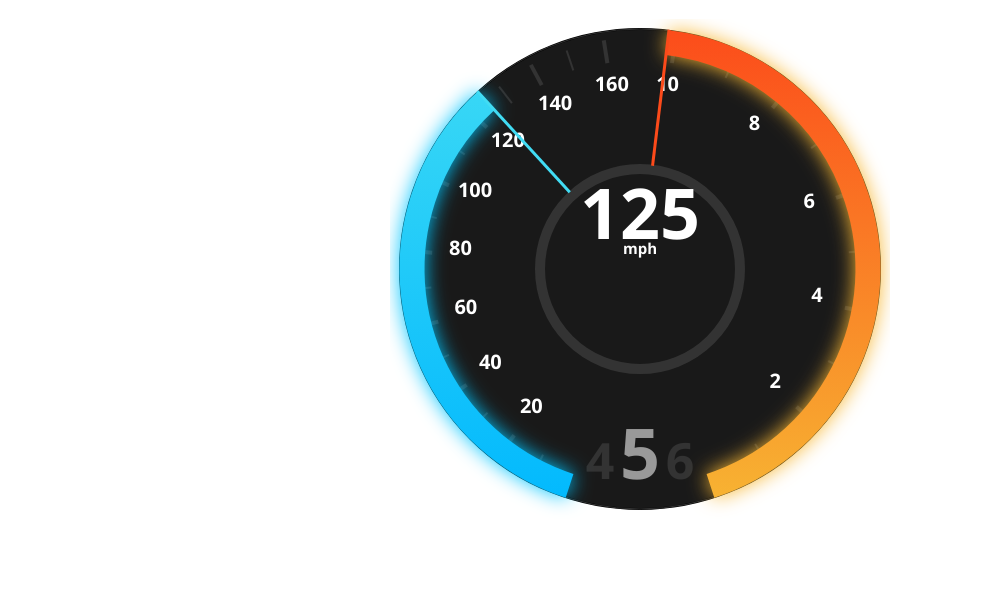
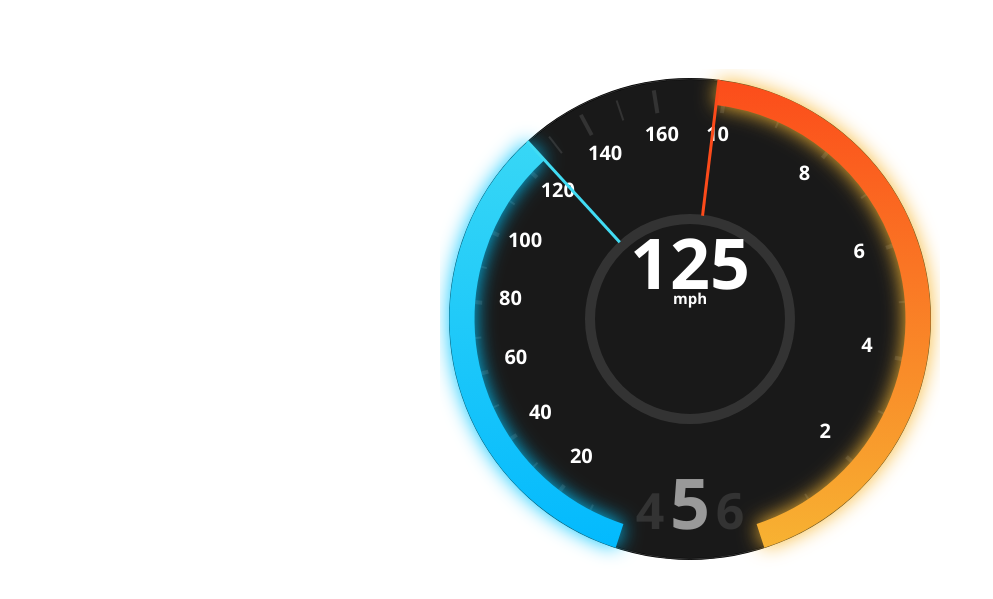
Before and after one commit to Vaorra/GTA5-Client, a website: page client_packages/VaorraSystem/speedometerUI/speedometerUI.html in a window 1280 px wide. Shown: the part 67-666 px from the top of the page, without its empty margins (0-993 px from the left). Drawn offline with nearby package versions, Linux system fonts and the light colour scheme; files that its build step writes are made by us from their sources.

Commit message:
udpate speedo

```diff
--- a/client_packages/VaorraSystem/speedometerUI/assets/main.css
+++ b/client_packages/VaorraSystem/speedometerUI/assets/main.css
@@ -11,4 +11,7 @@
   canvas {
     margin: 0 auto;
     display: block;
+    position: relative;
+    bottom: -50px;
+    right: -50px;
   }
--- a/client_packages/VaorraSystem/speedometerUI/speedometerUI.html
+++ b/client_packages/VaorraSystem/speedometerUI/speedometerUI.html
@@ -13,5 +13,5 @@
 
 
   </body>
-  <script src="asset/speedometer.js"></script>
+  <script src="assets/speedometer.js"></script>
 </html>
```
